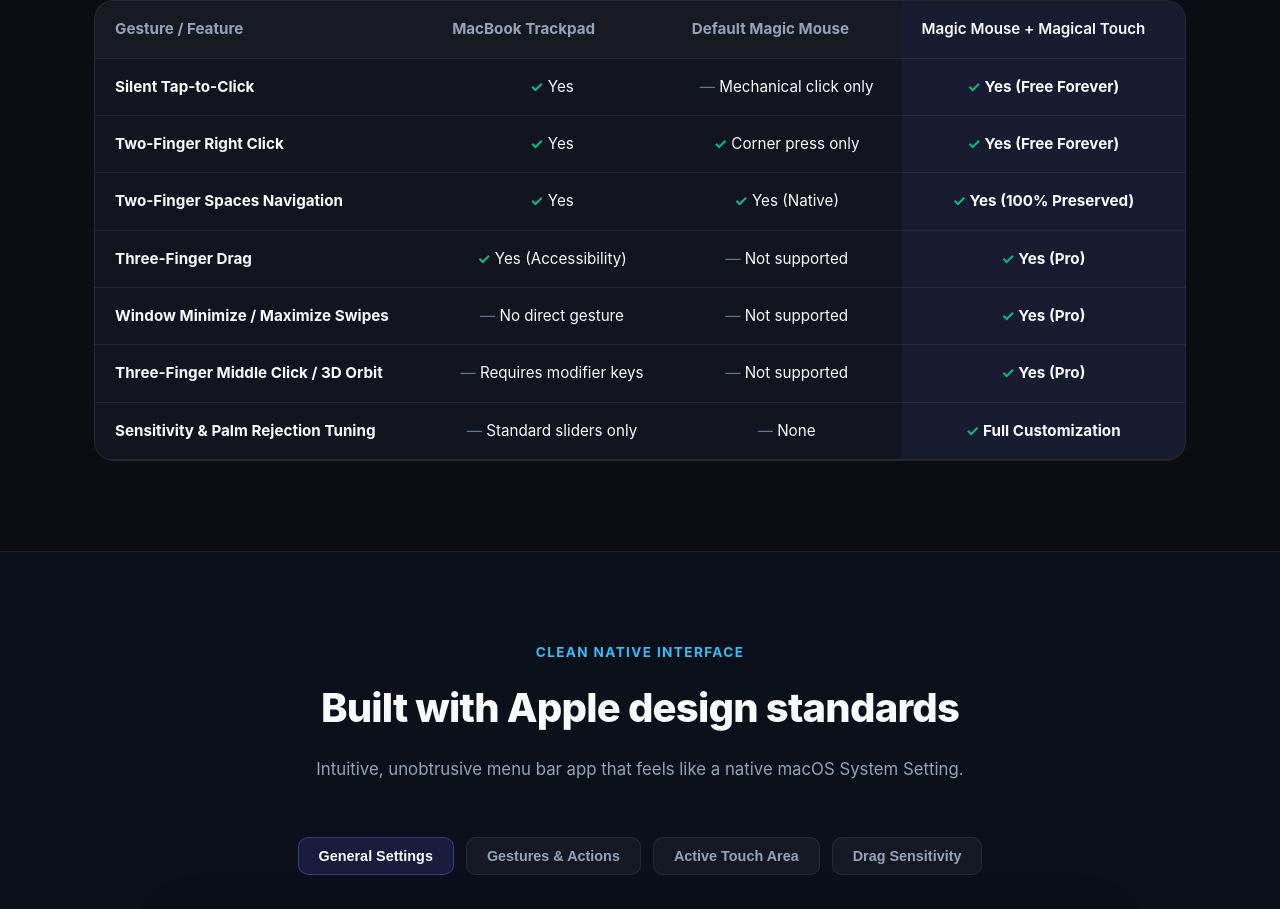
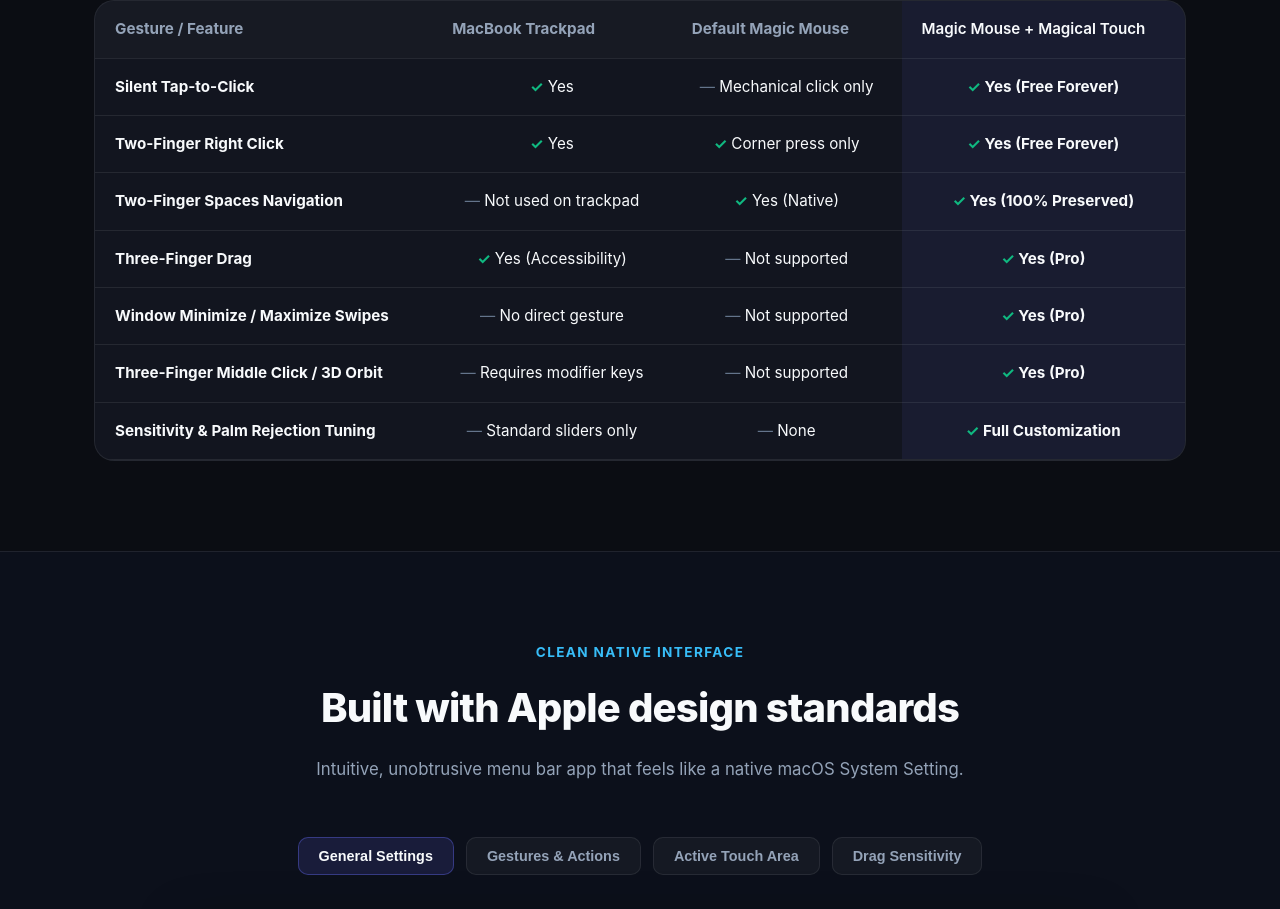
Before and after one commit to wskncode/magicaltouch, a plain HTML site: page index.html in a window 1280 px wide. Shown: the part 2942-3851 px from the top of the page. Drawn offline with Linux system fonts and the light colour scheme.

Commit message:
Fix comparison table: Two-Finger Spaces Navigation is not a MacBook trackpad gesture
Co-authored-by: OpenBot <335604065+openbotgit[bot]@users.noreply.github.com>

```diff
--- a/index.html
+++ b/index.html
@@ -906,7 +906,7 @@
             </tr>
             <tr>
               <td><strong>Two-Finger Spaces Navigation</strong></td>
-              <td class="center"><span class="tag-yes">✓</span> Yes</td>
+              <td class="center"><span class="tag-no">—</span> Not used on trackpad</td>
               <td class="center"><span class="tag-yes">✓</span> Yes (Native)</td>
               <td class="center highlight"><span class="tag-yes">✓</span> <strong>Yes (100% Preserved)</strong></td>
             </tr>
```
